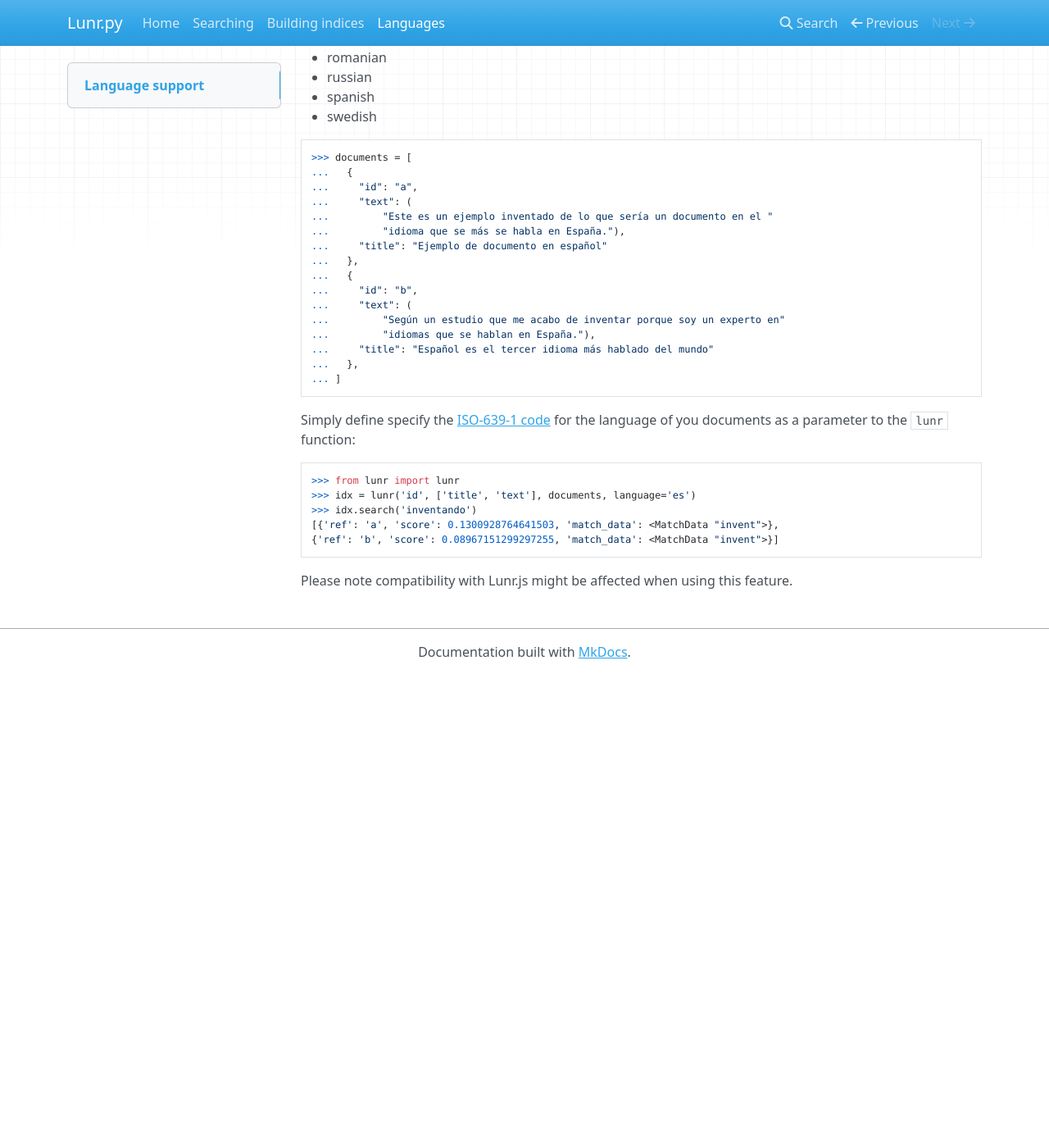
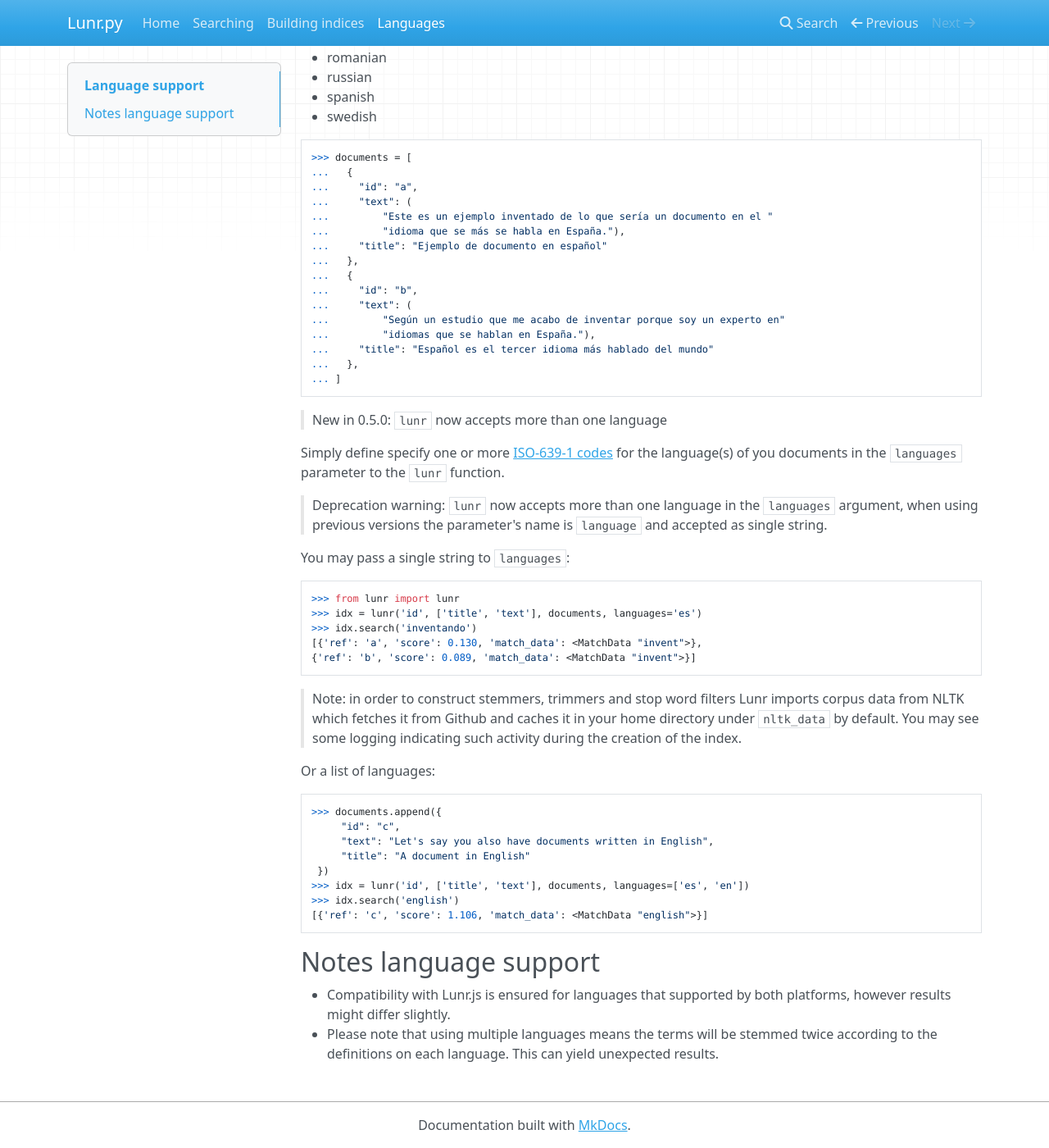
Before and after one commit to yeraydiazdiaz/lunr.py, an MkDocs documentation site: the page built from docs/languages.md, in a window 1280 px wide and 1400 px high, scrolled down 444 px. Shown: the whole window at 82% size. Built offline with MkDocs 1.6.1, drawn with Linux system fonts in a browser that asks for light colours; nearby versions of some CDN libraries; old or Windows-style settings are respelled for this version of MkDocs; before the commit the page ends 1267 px from its top, so only the background shows below that.

````diff
--- a/docs/languages.md
+++ b/docs/languages.md
@@ -39,14 +39,38 @@
 ... ]
 ```
 
-Simply define specify the [ISO-639-1 code](https://en.wikipedia.org/wiki/List_of_ISO_639-1_codes) for the language of you documents as a parameter to the `lunr` function:
+> New in 0.5.0: `lunr` now accepts more than one language
+
+Simply define specify one or more [ISO-639-1 codes](https://en.wikipedia.org/wiki/List_of_ISO_639-1_codes) for the language(s) of you documents in the `languages` parameter to the `lunr` function.
+
+> Deprecation warning: `lunr` now accepts more than one language in the `languages` argument, when using previous versions the parameter's name is `language` and accepted as single string.
+
+You may pass a single string to `languages`:
 
 ```python
 >>> from lunr import lunr
->>> idx = lunr('id', ['title', 'text'], documents, language='es')
+>>> idx = lunr('id', ['title', 'text'], documents, languages='es')
 >>> idx.search('inventando')
-[{'ref': 'a', 'score': 0.1300928764641503, 'match_data': <MatchData "invent">},
-{'ref': 'b', 'score': 0.08967151299297255, 'match_data': <MatchData "invent">}]
+[{'ref': 'a', 'score': 0.130, 'match_data': <MatchData "invent">},
+{'ref': 'b', 'score': 0.089, 'match_data': <MatchData "invent">}]
 ```
 
-Please note compatibility with Lunr.js might be affected when using this feature.
+> Note: in order to construct stemmers, trimmers and stop word filters Lunr imports corpus data from NLTK which fetches it from Github and caches it in your home directory under `nltk_data` by default. You may see some logging indicating such activity during the creation of the index.
+
+Or a list of languages:
+
+```python
+>>> documents.append({
+     "id": "c",
+     "text": "Let's say you also have documents written in English",
+     "title": "A document in English"
+ })
+>>> idx = lunr('id', ['title', 'text'], documents, languages=['es', 'en'])
+>>> idx.search('english')
+[{'ref': 'c', 'score': 1.106, 'match_data': <MatchData "english">}]
+```
+
+## Notes language support
+
+- Compatibility with Lunr.js is ensured for languages that supported by both platforms, however results might differ slightly.
+- Please note that using multiple languages means the terms will be stemmed twice according to the definitions on each language. This can yield unexpected results.
````
Also changed, not shown: CHANGELOG.md (+9 -0 lines), 4 other files.
